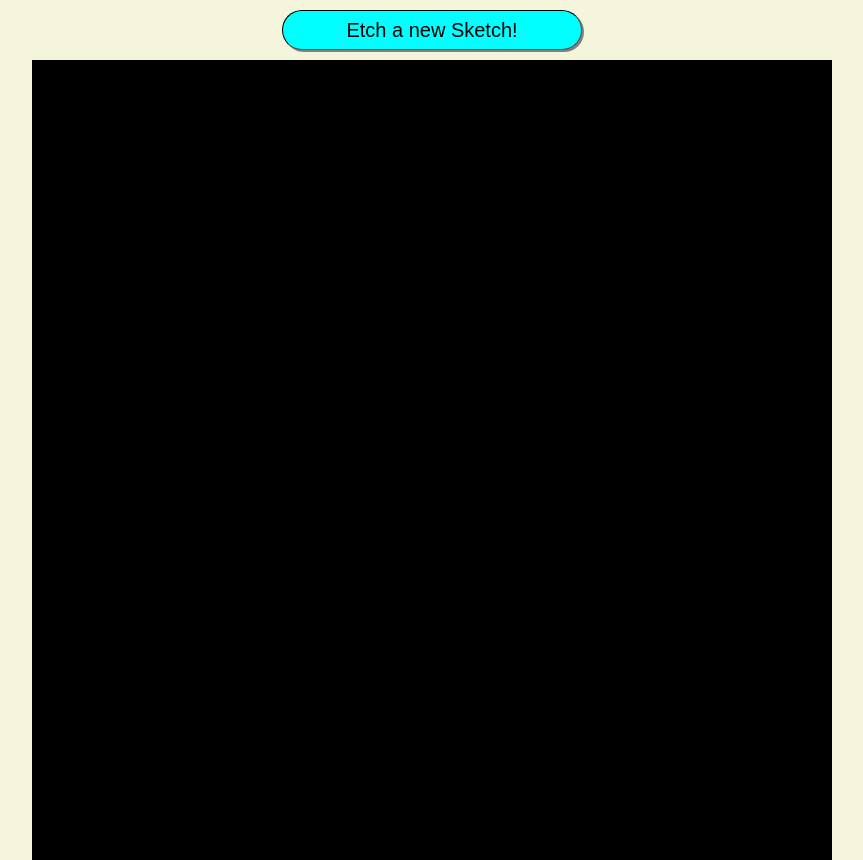
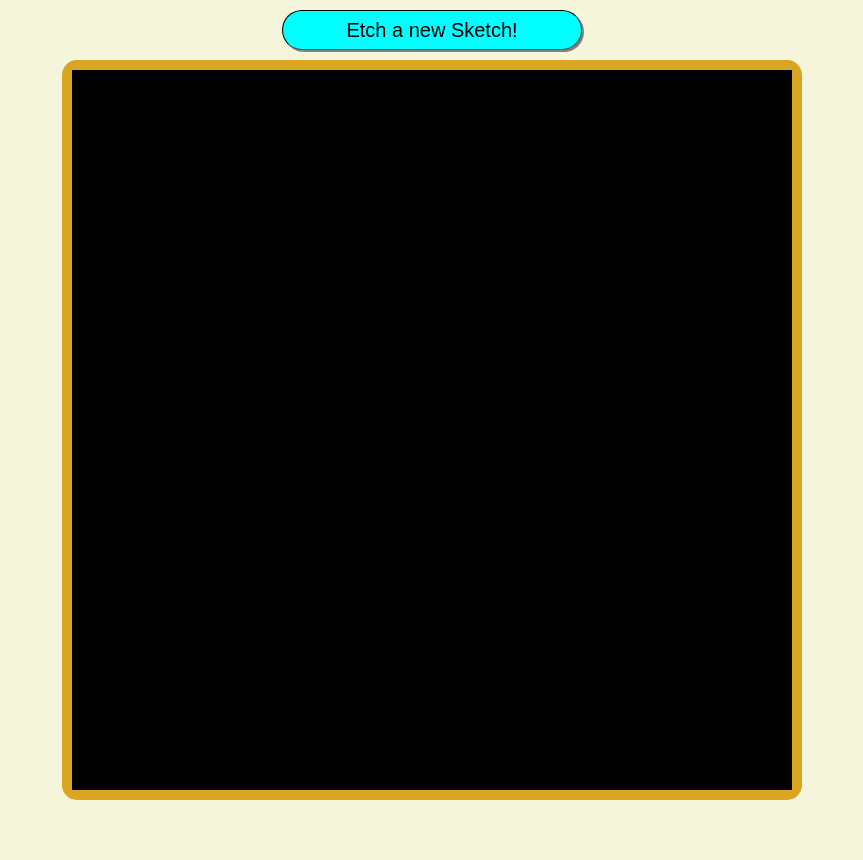
Before and after one commit to Heaviist/etch-a-sketch, a plain HTML site: page index.html in a window 1280 px wide. Shown: the whole page, without its empty margins (208-1071 px from the left). After the commit the page ends 800 px from the top, so only its background shows below. Drawn offline with Linux system fonts and the light colour scheme.

Commit message:
Add calculation for canvas size and pixelSize
This will make sure the canvas always fits in your window.
The pixel size now depends on the window size and number of pixels
wanted.

```diff
--- a/script.js
+++ b/script.js
@@ -1,5 +1,13 @@
 let gridSide = 16;
 const container = document.querySelector('#container');
+
+const viewPortSize = window.innerHeight;
+const containerHeight = (viewPortSize - (viewPortSize % 100)) / 100 * 90;
+const pixelSize = (containerHeight / gridSide) / 2; // /2 because of padding going in both directions. This calculates the padding for the boxes which defines their size.
+
+container.style.width = `${containerHeight}px`; //set canvas
+container.style.height = `${containerHeight}px`;
+
 
 createGrid(gridSide); //initial grid
 
@@ -11,13 +19,14 @@ function createGrid(size) {
     for (let j = 0; j < size; j++) {
       const verticalBox = document.createElement('div');
       verticalBox.classList.add('box');
+      verticalBox.style.padding = `${pixelSize}px`; //fill canvas with pixels with correct dimensions
       horizontalContainer.appendChild(verticalBox); //Append boxes vertically to containers
     }
   }
-  draw();
+  etch();
 }
 
-function draw() {
+function etch() {
   const etchBox = document.querySelectorAll('.box');
 
   etchBox.forEach(box => {
--- a/styles.css
+++ b/styles.css
@@ -28,12 +28,14 @@ button:active {
 
 .box {
   background-color: black;
-  padding: 25px;
 }
 
 #container {
   display: flex;
   justify-content: center;
+  border: 10px solid goldenrod;
+  border-radius: 15px;
+  margin: auto;
 }
 
 .etched {
```
